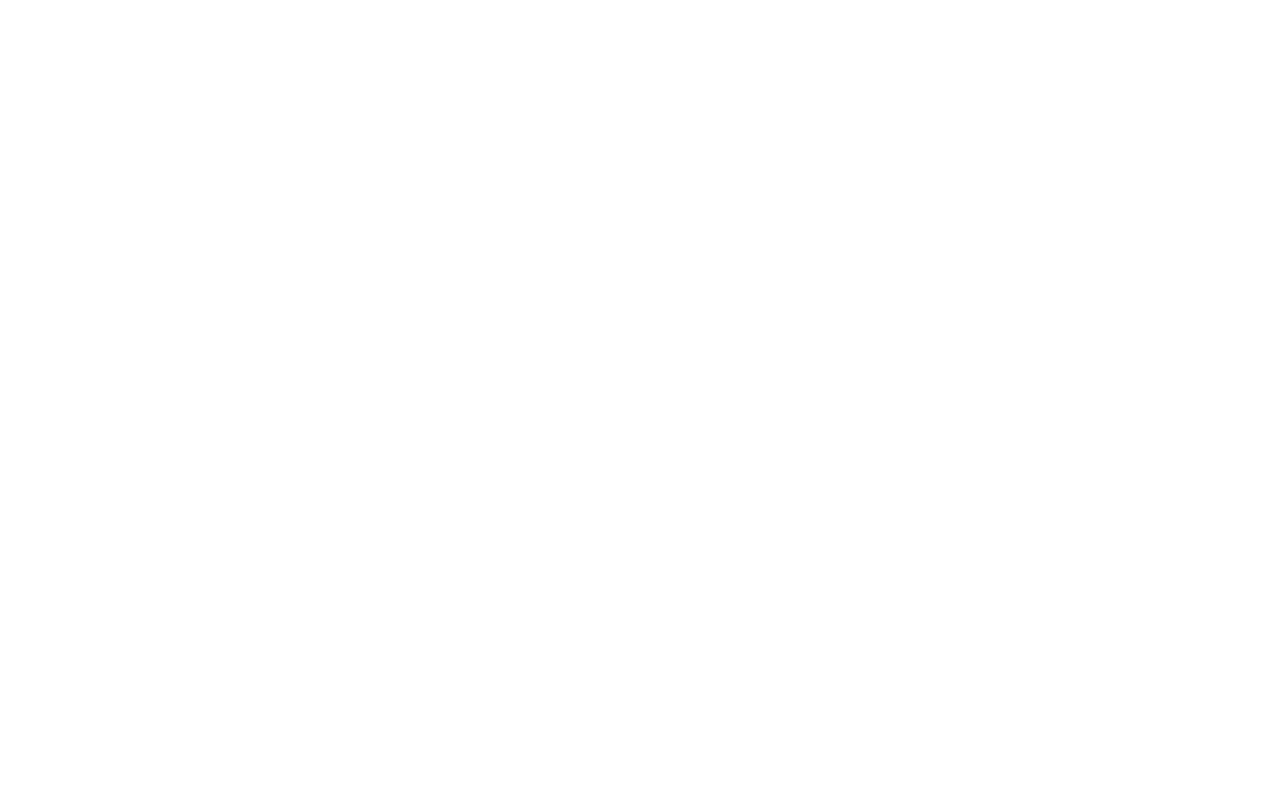
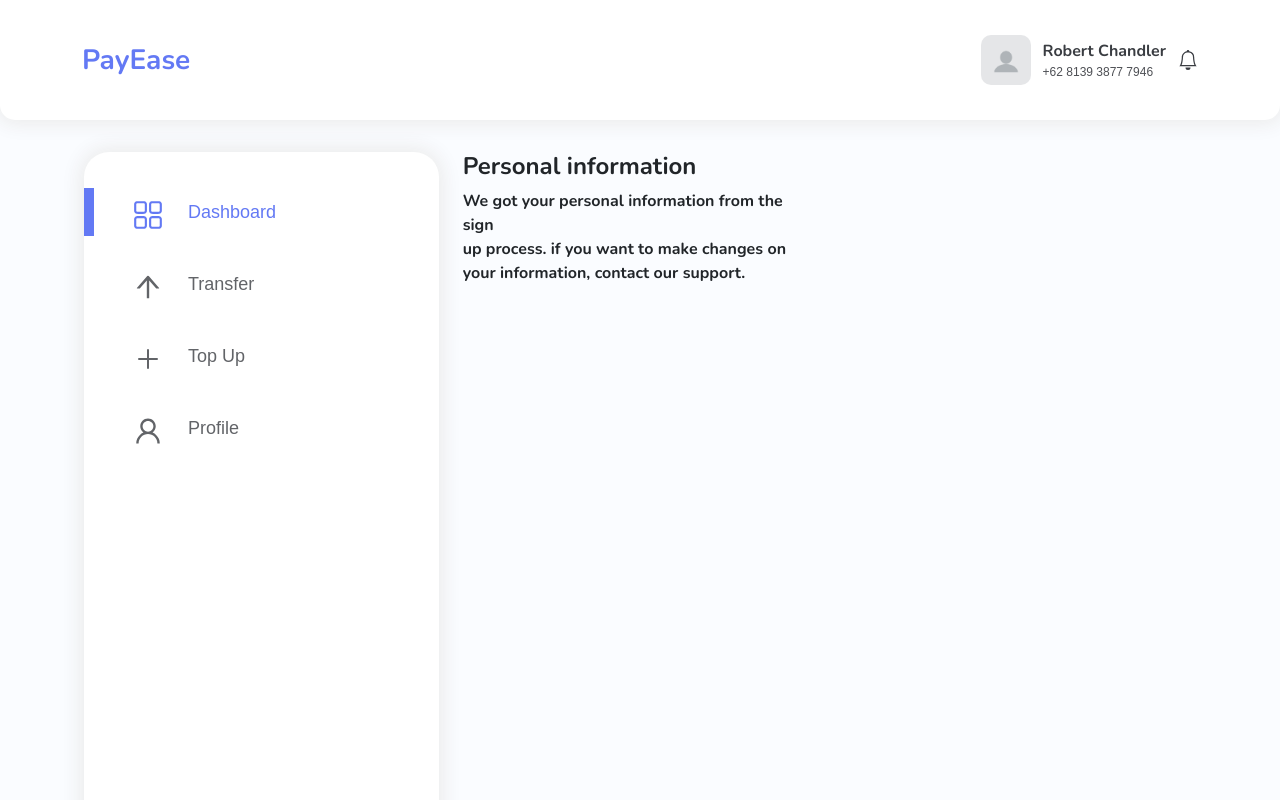
Before and after one commit to othernima08/payease-fe, a React (Vite) app: page /profile in a window 1280 px wide. Before the commit this address had no page. Shown: the top 800 px of the page. Built offline with nearby package versions, Linux system fonts and the light colour scheme; a web font is replaced by a local one.

Commit message:
coba layout

```diff
--- a/src/Router.jsx
+++ b/src/Router.jsx
@@ -8,6 +8,7 @@
 import CreatePassword from './pages/auth/login/create-password'
 import ResetPassword from './pages/auth/login/reset-password'
 import Success from './pages/auth/register/pinsuccess'
+import Profile from './pages/profile/Index'
 
 const Router = () => {
     return (
@@ -20,6 +21,7 @@
                 <Route exact path="/pin-success" element={<Success />} />
                 <Route exact path="/create-password" element={<CreatePassword />} />
                 <Route exact path="/reset-password" element={<ResetPassword />} />
+                <Route exact path="/profile" element={<Profile />} />
             </Routes>
         </BrowserRouter>
     )
--- /dev/null
+++ b/src/components/profile/Index.jsx
@@ -0,0 +1,17 @@
+import React from 'react'
+
+const ProfileComponent = () => {
+  return (
+    <>
+    <h4>Personal information</h4>
+    <p>We got your personal information from the sign</p>
+    <p>up process. if you want to make changes on</p>
+    <p>your information, contact our support.</p>
+    {/* <Card>
+
+    </Card> */}
+    </>
+  )
+}
+
+export default ProfileComponent
--- /dev/null
+++ b/src/pages/profile/Index.jsx
@@ -0,0 +1,14 @@
+import React from 'react'
+import ProfileComponent from '../../components/profile/Index'
+import AfterLoginLayout from '../../layout/afterLogin'
+
+const Profile = () => {
+  return (
+    <AfterLoginLayout>
+        <ProfileComponent/>
+
+    </AfterLoginLayout>
+  )
+}
+
+export default Profile
```
